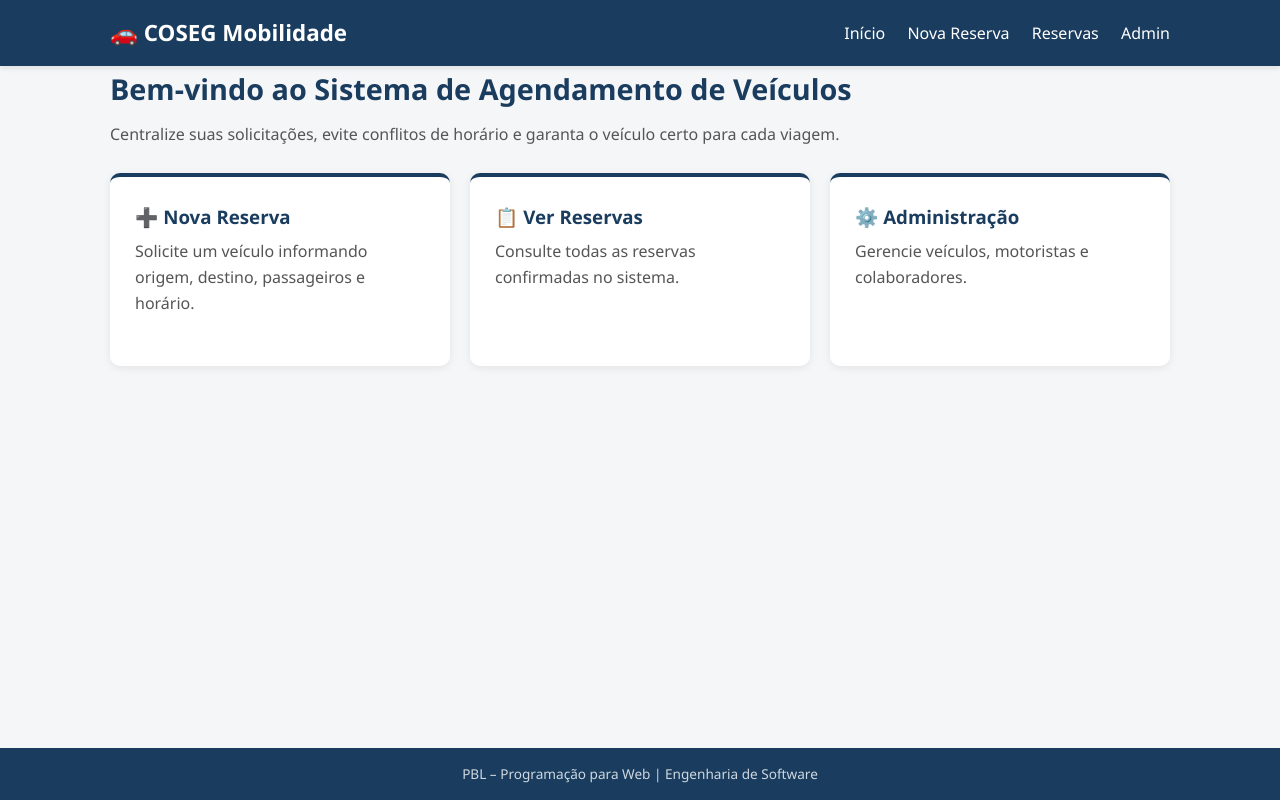
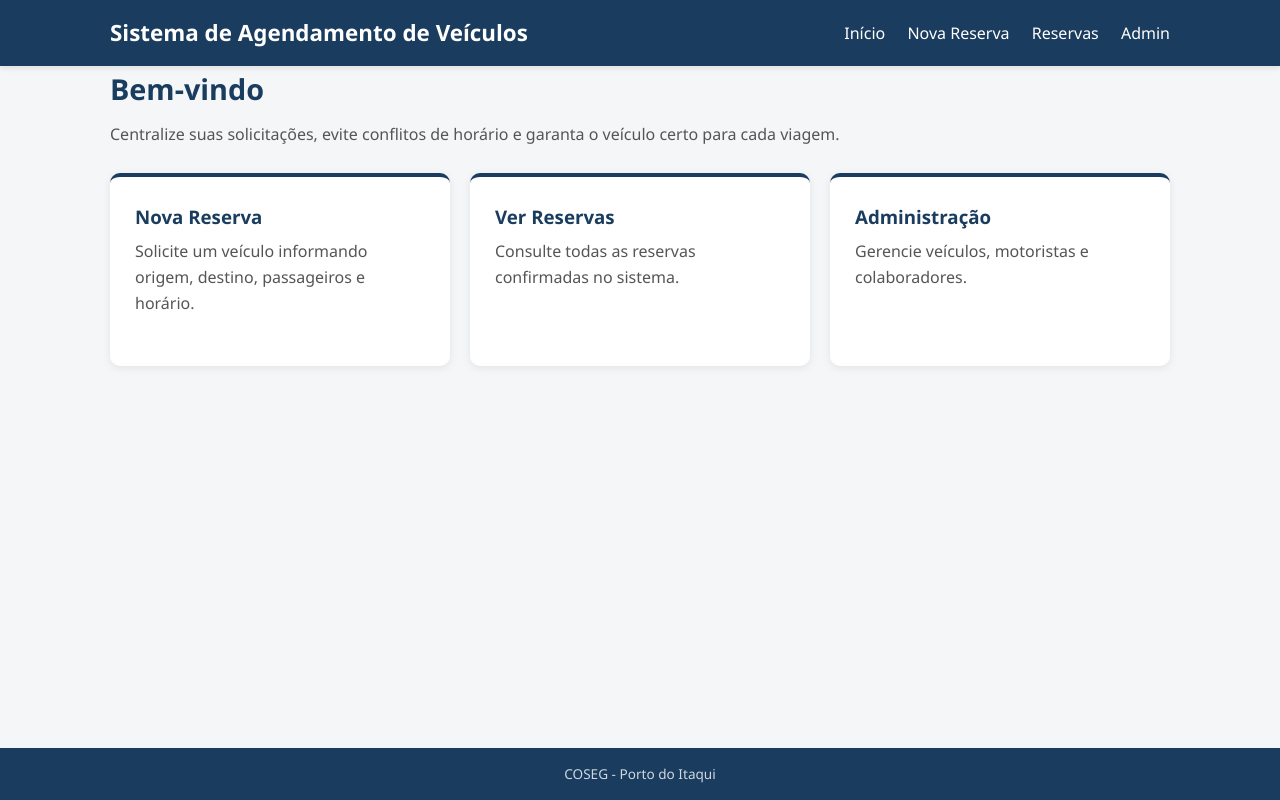
Before and after one commit to iagomlkplay/PBL-Sistema-de-agendamento-de-veiculos, a Django app: page / in a window 1280 px wide. Run offline with Django 5.2, Linux system fonts and the light colour scheme.

Commit message:
Atualizar títulos e cabeçalhos para refletir o sistema de agendamento de veículos

```diff
--- a/reservas/templates/reservas/base.html
+++ b/reservas/templates/reservas/base.html
@@ -3,14 +3,14 @@
 <head>
     <meta charset="UTF-8">
     <meta name="viewport" content="width=device-width, initial-scale=1.0">
-    <title>{% block title %}COSEG Mobilidade{% endblock %}</title>
+    <title>{% block title %}COSEG Agendamento{% endblock %}</title>
     {% load static %}
     <link rel="stylesheet" href="{% static 'reservas/css/style.css' %}">
 </head>
 <body>
     <header>
         <div class="container">
-            <h1>🚗 COSEG Mobilidade</h1>
+            <h1>Sistema de Agendamento de Veículos</h1>
             <nav>
                 <a href="{% url 'index' %}">Início</a>
                 <a href="{% url 'nova_reserva_page' %}">Nova Reserva</a>
@@ -26,7 +26,7 @@
 
     <footer>
         <div class="container">
-            <p>PBL – Programação para Web | Engenharia de Software</p>
+            <p>COSEG - Porto do Itaqui</p>
         </div>
     </footer>
 
--- a/reservas/templates/reservas/index.html
+++ b/reservas/templates/reservas/index.html
@@ -1,23 +1,23 @@
 {% extends 'reservas/base.html' %}
 
-{% block title %}Início – COSEG Mobilidade{% endblock %}
+{% block title %}Início – COSEG Agendamento{% endblock %}
 
 {% block content %}
 <div class="hero">
-    <h2>Bem-vindo ao Sistema de Agendamento de Veículos</h2>
+    <h2>Bem-vindo</h2>
     <p>Centralize suas solicitações, evite conflitos de horário e garanta o veículo certo para cada viagem.</p>
 
     <div class="cards">
         <a href="{% url 'nova_reserva_page' %}" class="card">
-            <h3>➕ Nova Reserva</h3>
+            <h3>Nova Reserva</h3>
             <p>Solicite um veículo informando origem, destino, passageiros e horário.</p>
         </a>
         <a href="{% url 'lista_reservas_page' %}" class="card">
-            <h3>📋 Ver Reservas</h3>
+            <h3>Ver Reservas</h3>
             <p>Consulte todas as reservas confirmadas no sistema.</p>
         </a>
         <a href="/admin/" target="_blank" class="card">
-            <h3>⚙️ Administração</h3>
+            <h3>Administração</h3>
             <p>Gerencie veículos, motoristas e colaboradores.</p>
         </a>
     </div>
--- a/reservas/templates/reservas/lista_reserva.html
+++ b/reservas/templates/reservas/lista_reservas.html
@@ -1,6 +1,6 @@
 {% extends 'reservas/base.html' %}
 
-{% block title %}Reservas – COSEG Mobilidade{% endblock %}
+{% block title %}Reservas – COSEG Agendamento{% endblock %}
 
 {% block content %}
 <h2>Reservas Confirmadas</h2>
--- a/reservas/templates/reservas/nova_reserva.html
+++ b/reservas/templates/reservas/nova_reserva.html
@@ -1,6 +1,6 @@
 {% extends 'reservas/base.html' %}
 
-{% block title %}Nova Reserva – COSEG Mobilidade{% endblock %}
+{% block title %}Nova Reserva – COSEG Agendamento{% endblock %}
 
 {% block content %}
 <h2>Nova Reserva</h2>
@@ -57,7 +57,7 @@
 
 <!-- Área do protocolo (aparece após sucesso) -->
 <div id="resultado" class="resultado escondido">
-    <h3>✅ Reserva Confirmada!</h3>
+    <h3>Reserva Confirmada!</h3>
     <p><strong>Protocolo:</strong> <span id="protocolo"></span></p>
     <p><strong>Veículo:</strong> <span id="veiculo"></span></p>
     <p><strong>Motorista:</strong> <span id="motorista"></span></p>
```
